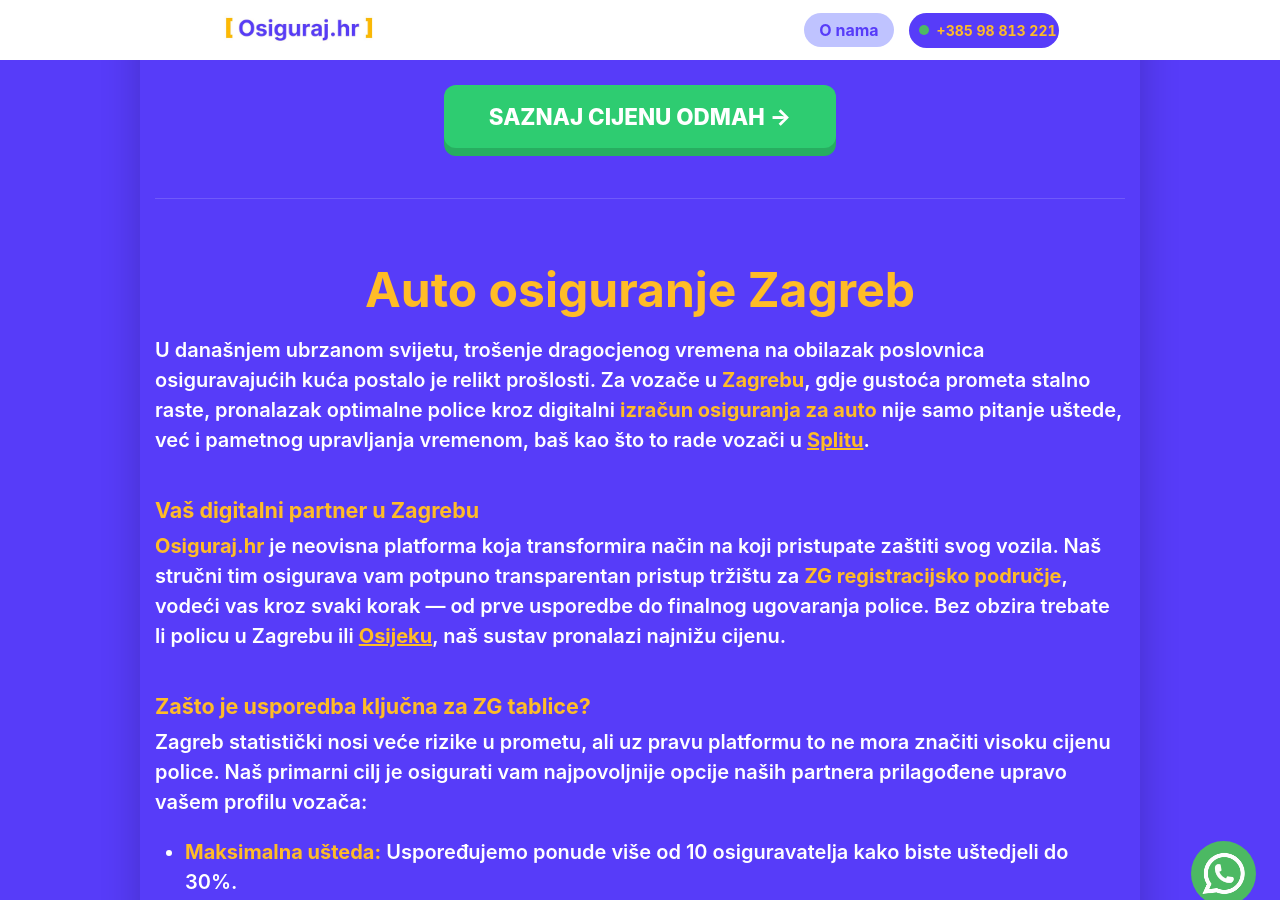
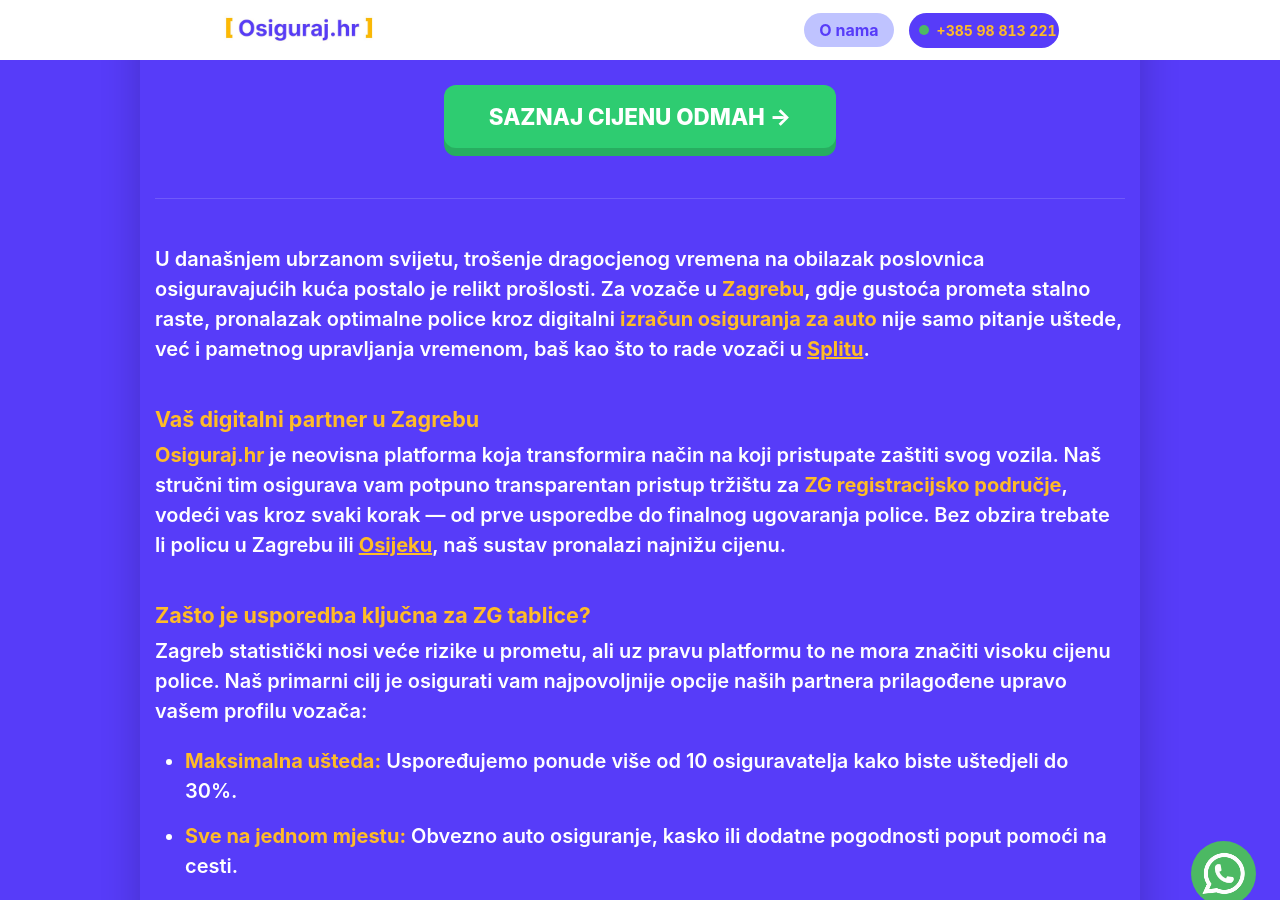
Before and after one commit to Filip-Gale/OsigurajHR, a Jekyll site: the page built from auto-osiguranje/zagreb.md, in a window 1280 px wide and 900 px high, scrolled down 328 px. Built offline with Jekyll 4.4.1, drawn with Linux system fonts in a browser that asks for light colours.

Commit message:
Update zagreb.md

```diff
--- a/auto-osiguranje/zagreb.md
+++ b/auto-osiguranje/zagreb.md
@@ -5,8 +5,6 @@
 permalink: /auto-osiguranje/zagreb/
 description: "Tražite najpovoljnije auto osiguranje u Zagrebu? Osiguraj.hr vam nudi neovisnu usporedbu polica za ZG područje i uštedu do 30% uz par klikova."
 ---
-
-# Auto osiguranje Zagreb
 
 U današnjem ubrzanom svijetu, trošenje dragocjenog vremena na obilazak poslovnica osiguravajućih kuća postalo je relikt prošlosti. Za vozače u **Zagrebu**, gdje gustoća prometa stalno raste, pronalazak optimalne police kroz digitalni **izračun osiguranja za auto** nije samo pitanje uštede, već i pametnog upravljanja vremenom, baš kao što to rade vozači u [Splitu]({{ '/auto-osiguranje/split/' | relative_url }}).
 
```
